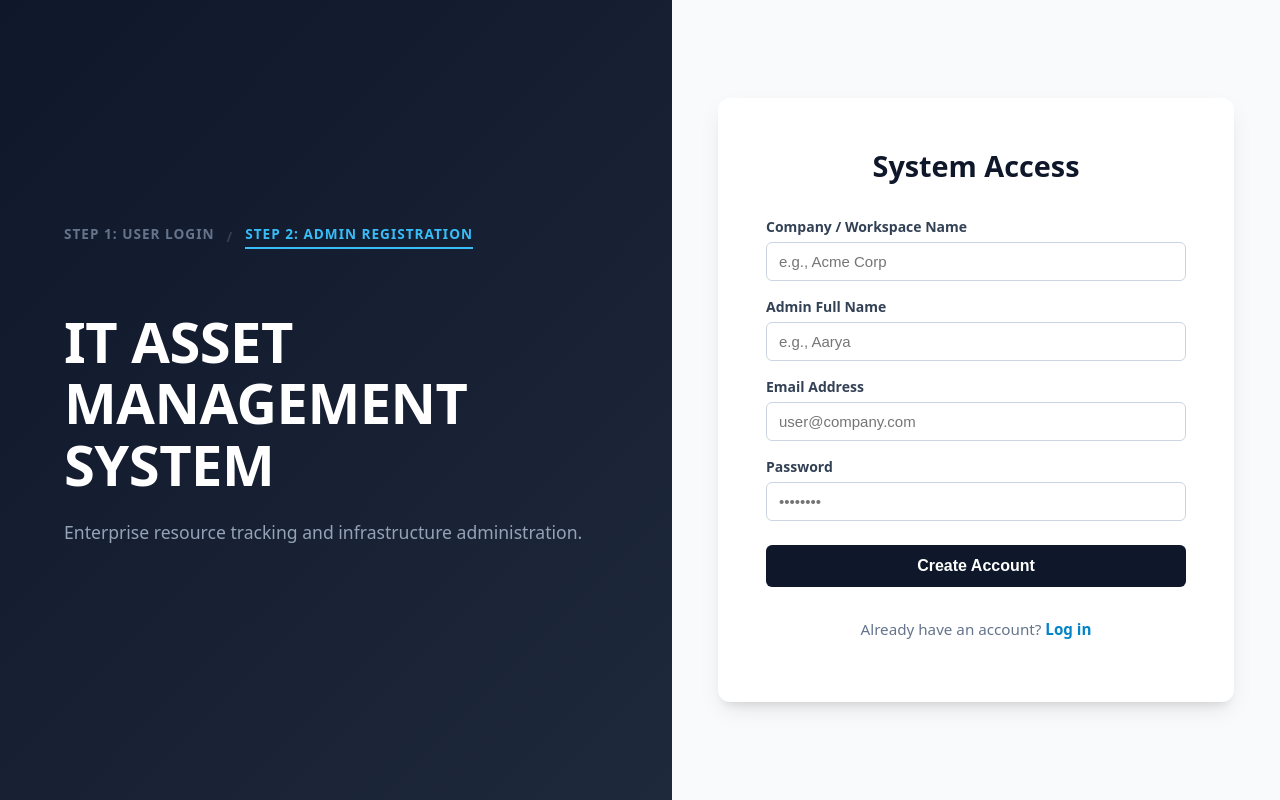
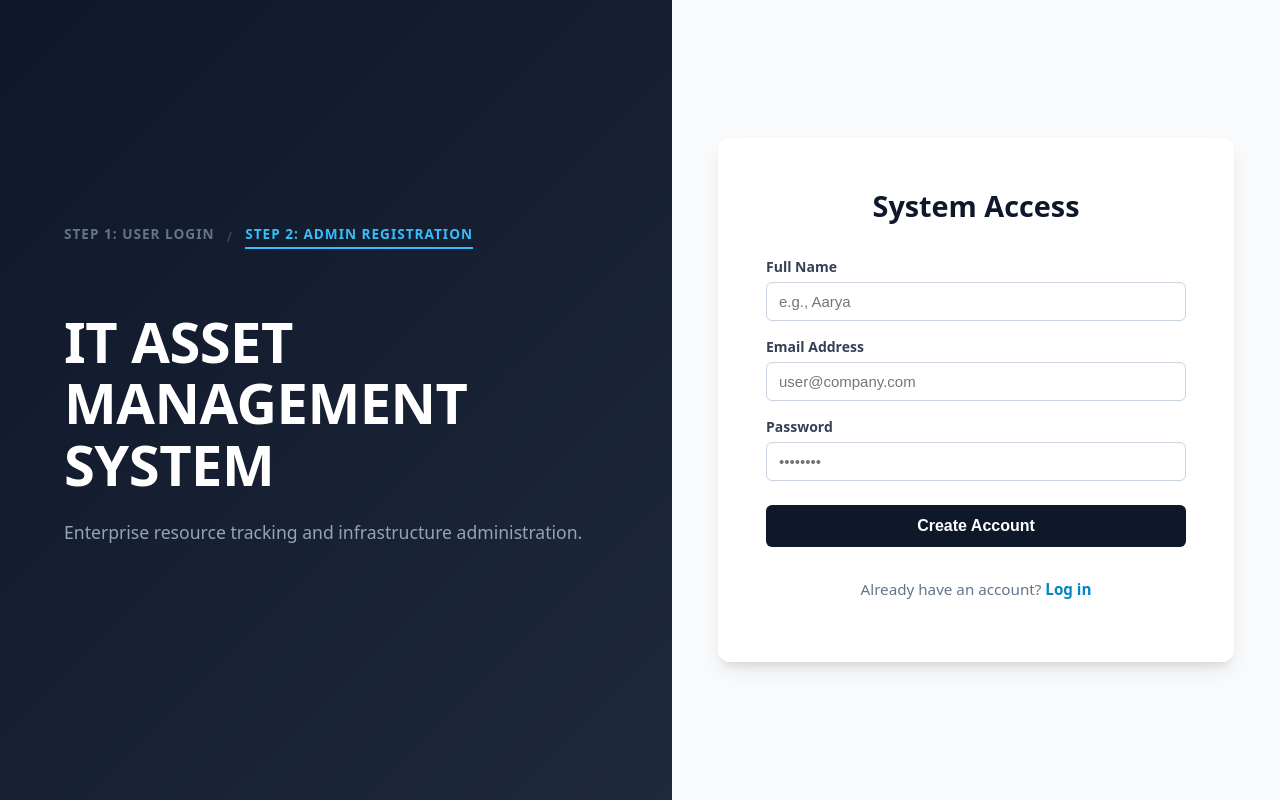
Before and after one commit to MAYURIBHOR/it-asset-management, a React app in the folder frontend/: page / in a window 1280 px wide. Both pictures are taken after a click on the element "STEP 2: ADMIN REGISTRATION". Built offline with nearby package versions, Linux system fonts and the light colour scheme; the HTML template or start-up script is replaced by a standard one.

Commit message:
refactor: rollback to stable single-tenant auth flow

```diff
--- a/frontend/src/components/Auth.jsx
+++ b/frontend/src/components/Auth.jsx
@@ -4,8 +4,7 @@ import '../App.css';
 
 function Auth({ onLogin }) {
   const [isLoginMode, setIsLoginMode] = useState(true);
-  // ✅ FIX: Only one formData declaration, now including companyName!
-  const [formData, setFormData] = useState({ name: '', email: '', password: '', companyName: '' });
+  const [formData, setFormData] = useState({ name: '', email: '', password: '' });
   const [error, setError] = useState('');
 
   const handleSubmit = async (e) => {
@@ -27,11 +26,11 @@ function Auth({ onLogin }) {
         // Unlock the dashboard!
         onLogin(res.data.user);
       } else {
-        // 🆕 Attempt Registration (Now sending companyName too!)
+        // 🆕 Attempt Registration
         await axios.post(`${import.meta.env.VITE_API_URL}/api/auth/register`, formData);
-        alert('Enterprise workspace created successfully! Please log in.');
+        alert('Account created successfully! Please log in.');
         setIsLoginMode(true); // Switch back to the login view
-        setFormData({ name: '', email: '', password: '', companyName: '' });
+        setFormData({ name: '', email: '', password: '' });
       }
     } catch (err) {
       setError(err.response?.data?.error || 'An error occurred connecting to the server.');
@@ -73,24 +72,9 @@ function Auth({ onLogin }) {
           )}
 
           <form onSubmit={handleSubmit}>
-
-            {/* ✅ FIX: Dynamically show both Company and Admin Name fields when registering */}
             {!isLoginMode && (
-              <>
               <div style={{ marginBottom: '16px' }}>
-                  <label style={{ display: 'block', marginBottom: '6px', fontSize: '14px', fontWeight: 'bold', color: '#334155' }}>Company / Workspace Name</label>
-                  <input
-                    type="text"
-                    className="form-control"
-                    placeholder="e.g., Acme Corp"
-                    required
-                    value={formData.companyName}
-                    onChange={(e) => setFormData({...formData, companyName: e.target.value})}
-                  />
-                </div>
-
-                <div style={{ marginBottom: '16px' }}>
-                  <label style={{ display: 'block', marginBottom: '6px', fontSize: '14px', fontWeight: 'bold', color: '#334155' }}>Admin Full Name</label>
+                <label style={{ display: 'block', marginBottom: '6px', fontSize: '14px', fontWeight: 'bold', color: '#334155' }}>Full Name</label>
                 <input
                   type="text"
                   className="form-control"
@@ -100,7 +84,6 @@ function Auth({ onLogin }) {
                   onChange={(e) => setFormData({...formData, name: e.target.value})}
                 />
               </div>
-              </>
             )}
 
             <div style={{ marginBottom: '16px' }}>
@@ -138,7 +121,7 @@ function Auth({ onLogin }) {
               className="toggle-link"
               onClick={() => {
                 setIsLoginMode(!isLoginMode);
-                setError(''); // Clears any error when switching modes
+                setError('');
               }}
             >
               {isLoginMode ? 'Register here' : 'Log in'}
```
Also changed, not shown: 1 other file (tests, documents, lock files or other folders). Lines whose indentation alone changed are shown as unchanged.
